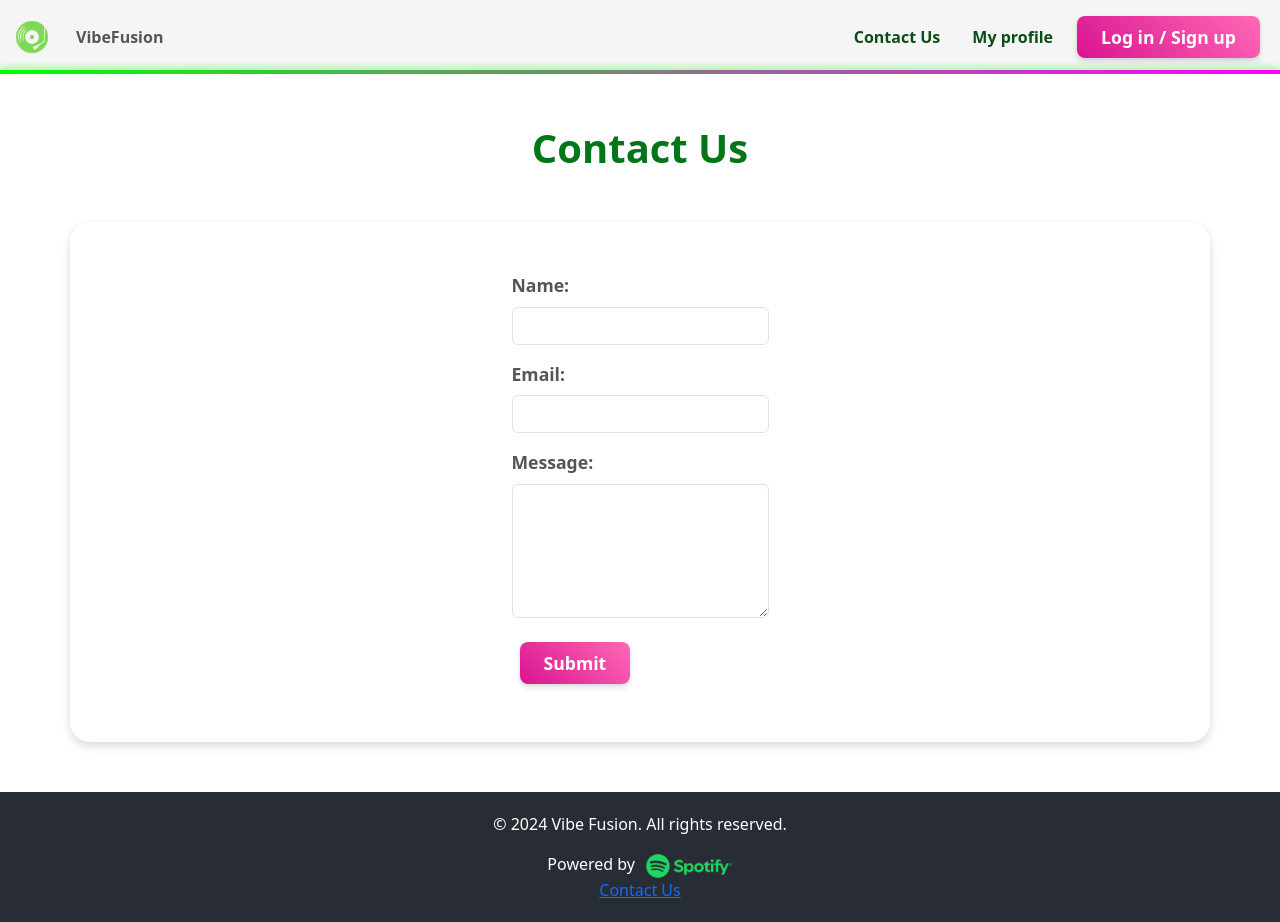
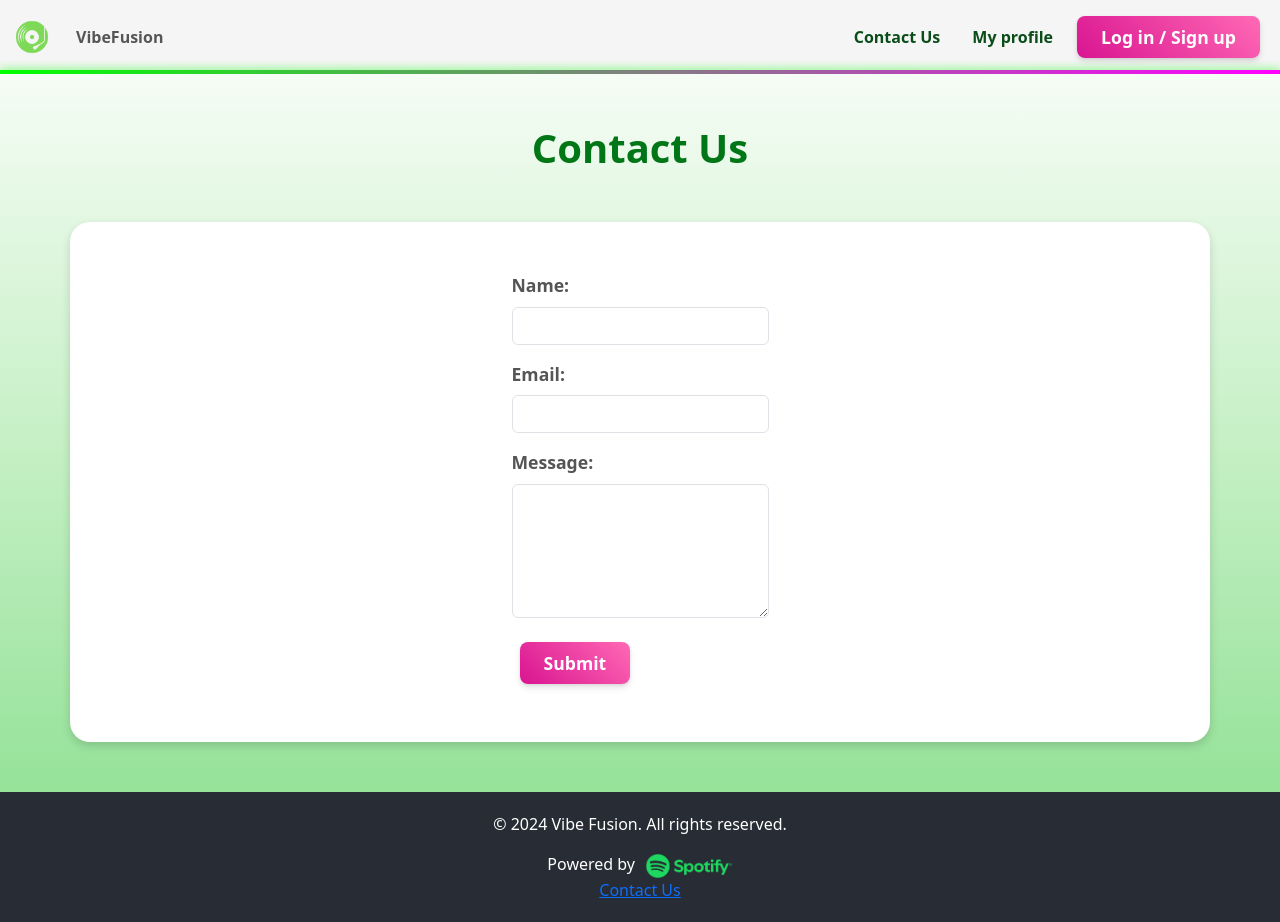
Before and after one commit to morgharrisx/fullstack-3, a React (Create React App) app in the folder frontend/: page /contact in a window 1280 px wide. Built offline with nearby package versions, Linux system fonts and the light colour scheme; the HTML template or start-up script is replaced by a standard one.

Commit message:
Update App.css

```diff
--- a/frontend/src/App.css
+++ b/frontend/src/App.css
@@ -1,3 +1,13 @@
+body {
+    background-image: linear-gradient(
+        180deg,
+        hsl(0deg 0% 100%) 0%,
+        hsl(119deg 58% 85%) 50%,
+        hsl(124deg 57% 69%) 100%
+      );
+    background-repeat: no-repeat;
+}
+
 .link-styles {
     text-decoration: none;
     color: rgb(11, 77, 25);
```
